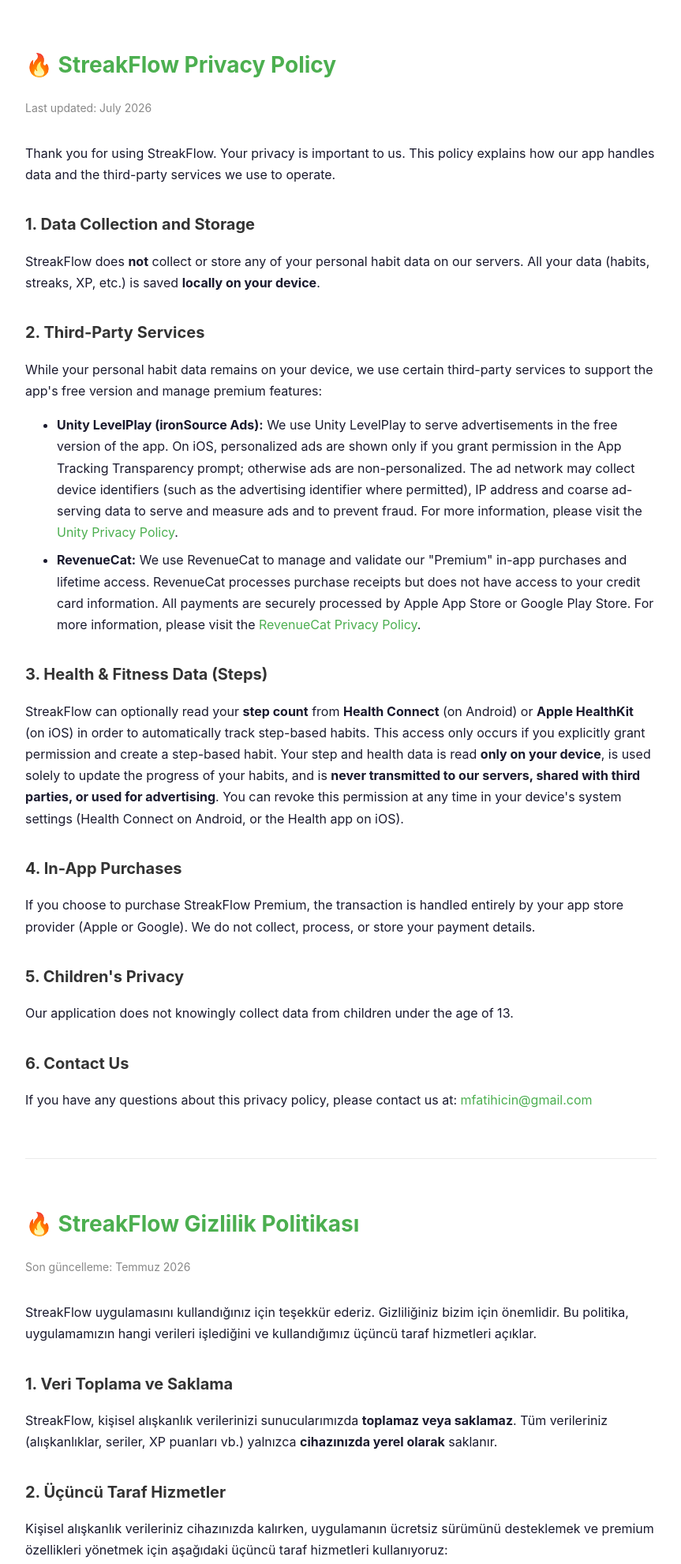
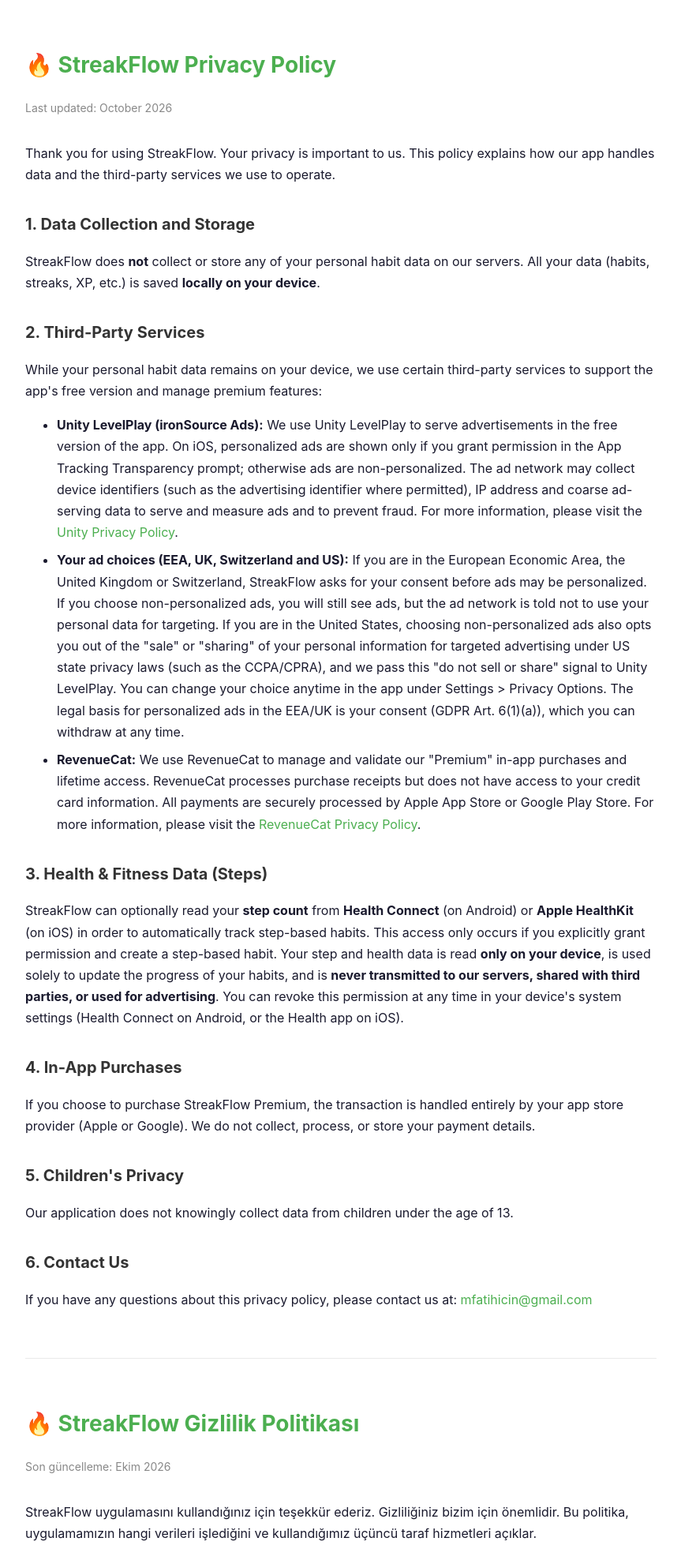
Before and after one commit to mfatihicin/streakflow-privacy, a plain HTML site: page index.html in a window 1280 px wide. Shown: the top 1981 px of the page at 79% size, without its empty margins (208-1071 px from the left). Drawn offline with Linux system fonts and the light colour scheme.

Commit message:
Privacy policy: EEA/UK/CH ad consent + US do-not-sell

```diff
--- a/index.html
+++ b/index.html
@@ -28,7 +28,7 @@
 <!-- ENGLISH VERSION FOR APP STORE REVIEWERS -->
 <div class="en-section">
 <h1>🔥 StreakFlow Privacy Policy</h1>
-<p class="date">Last updated: July 2026</p>
+<p class="date">Last updated: October 2026</p>
 
 <p>
 Thank you for using StreakFlow. Your privacy is important to us. This policy explains how our app handles data and the third-party services we use to operate.
@@ -45,6 +45,7 @@
 </p>
 <ul>
 <li><strong>Unity LevelPlay (ironSource Ads):</strong> We use Unity LevelPlay to serve advertisements in the free version of the app. On iOS, personalized ads are shown only if you grant permission in the App Tracking Transparency prompt; otherwise ads are non-personalized. The ad network may collect device identifiers (such as the advertising identifier where permitted), IP address and coarse ad-serving data to serve and measure ads and to prevent fraud. For more information, please visit the <a href="https://unity.com/legal/privacy-policy">Unity Privacy Policy</a>.</li>
+<li><strong>Your ad choices (EEA, UK, Switzerland and US):</strong> If you are in the European Economic Area, the United Kingdom or Switzerland, StreakFlow asks for your consent before ads may be personalized. If you choose non-personalized ads, you will still see ads, but the ad network is told not to use your personal data for targeting. If you are in the United States, choosing non-personalized ads also opts you out of the "sale" or "sharing" of your personal information for targeted advertising under US state privacy laws (such as the CCPA/CPRA), and we pass this "do not sell or share" signal to Unity LevelPlay. You can change your choice anytime in the app under Settings &gt; Privacy Options. The legal basis for personalized ads in the EEA/UK is your consent (GDPR Art. 6(1)(a)), which you can withdraw at any time.</li>
 <li><strong>RevenueCat:</strong> We use RevenueCat to manage and validate our "Premium" in-app purchases and lifetime access. RevenueCat processes purchase receipts but does not have access to your credit card information. All payments are securely processed by Apple App Store or Google Play Store. For more information, please visit the <a href="https://www.revenuecat.com/privacy" target="_blank">RevenueCat Privacy Policy</a>.</li>
 </ul>
 
@@ -73,7 +74,7 @@
 <!-- TURKISH VERSION -->
 <div class="tr-section">
 <h1>🔥 StreakFlow Gizlilik Politikası</h1>
-<p class="date">Son güncelleme: Temmuz 2026</p>
+<p class="date">Son güncelleme: Ekim 2026</p>
 
 <p>
 StreakFlow uygulamasını kullandığınız için teşekkür ederiz. Gizliliğiniz bizim için önemlidir. Bu politika, uygulamamızın hangi verileri işlediğini ve kullandığımız üçüncü taraf hizmetleri açıklar.
@@ -90,6 +91,7 @@
 </p>
 <ul>
 <li><strong>Unity LevelPlay (ironSource Ads):</strong> Uygulamanın ücretsiz sürümünde reklam göstermek için Unity LevelPlay kullanıyoruz. iOS'ta kişiselleştirilmiş reklamlar yalnızca Uygulama İzleme Şeffaflığı (ATT) isteğine izin verirseniz gösterilir; aksi halde reklamlar kişiselleştirilmemiştir. Reklam ağı; reklam sunmak, ölçmek ve sahtekârlığı önlemek için cihaz kimliklerini (izin verildiğinde reklam kimliği dahil), IP adresini ve genel reklam sunum verilerini toplayabilir. Daha fazla bilgi için <a href="https://unity.com/legal/privacy-policy">Unity Gizlilik Politikası</a>'nı inceleyebilirsiniz.</li>
+<li><strong>Reklam tercihleriniz (AEA, Birleşik Krallık, İsviçre ve ABD):</strong> Avrupa Ekonomik Alanı, Birleşik Krallık veya İsviçre'deyseniz StreakFlow, reklamlar kişiselleştirilmeden önce onayınızı ister. Kişiselleştirilmemiş reklamları seçerseniz reklam görmeye devam edersiniz, ancak reklam ağına kişisel verilerinizi hedefleme için kullanmaması bildirilir. ABD'deyseniz kişiselleştirilmemiş reklamları seçmeniz, ABD eyalet gizlilik yasaları (CCPA/CPRA gibi) kapsamında kişisel bilgilerinizin hedefli reklam amacıyla "satılmasını" veya "paylaşılmasını" da reddetmeniz anlamına gelir; bu "satma/paylaşma" sinyalini Unity LevelPlay'e iletiriz. Tercihinizi istediğiniz zaman uygulamada Ayarlar &gt; Gizlilik Seçenekleri bölümünden değiştirebilirsiniz. AEA/Birleşik Krallık'ta kişiselleştirilmiş reklamların hukuki dayanağı, istediğiniz zaman geri çekebileceğiniz açık rızanızdır (GDPR md. 6(1)(a)).</li>
 <li><strong>RevenueCat:</strong> "Premium" uygulama içi satın alımlarımızı ve ömür boyu erişim paketlerimizi yönetmek ve doğrulamak için RevenueCat kullanıyoruz. RevenueCat satın alma makbuzlarını işler ancak kredi kartı bilgilerinize erişimi yoktur. Tüm ödemeler Apple App Store veya Google Play Store tarafından güvenli bir şekilde işlenir. Daha fazla bilgi için <a href="https://www.revenuecat.com/privacy" target="_blank">RevenueCat Gizlilik Politikası</a>'nı inceleyebilirsiniz.</li>
 </ul>
 
```
